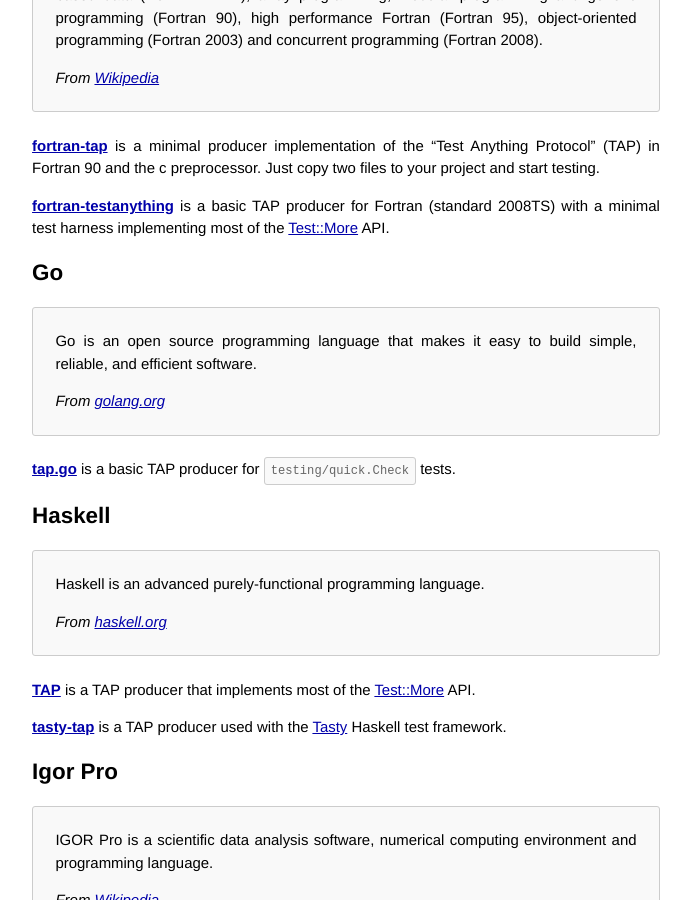
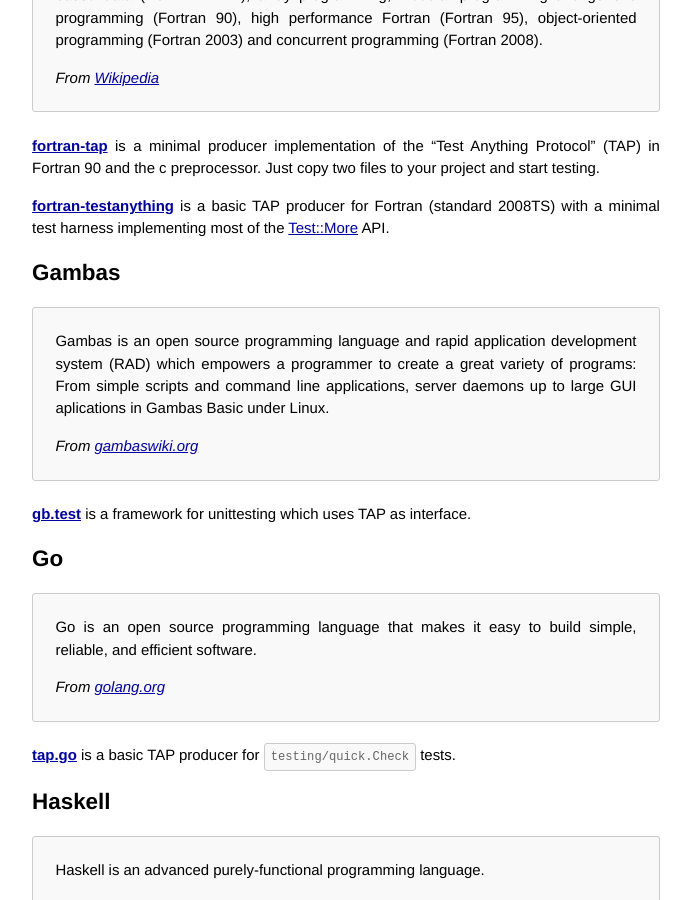
Before and after one commit to TestAnything/testanything.github.io, a Jekyll site: the page built from producers.md, in a window 1280 px wide and 900 px high, scrolled down 3912 px. Shown: the whole window, without its empty margins (294-985 px from the left). Built offline with Jekyll 4.4.1, drawn with Linux system fonts in a browser that asks for light colours.

Commit message:
Add Gambas to producers.md (#141)
* Update producers.md add Gambas3

* Update producers.md add Gambas

* Update producers.md

```diff
--- a/producers.md
+++ b/producers.md
@@ -21,6 +21,7 @@
 [Fish](#fish),
 [Forth](#forth),
 [Fortran](#fortran),
+[Gambas](#gambas),
 [Go](#go),
 [Haskell](#haskell),
 [Igor Pro](#igorpro),
@@ -229,6 +230,16 @@
 **[fortran-testanything](https://github.com/dennisdjensen/fortran-testanything)** is a basic TAP producer for Fortran
 (standard 2008TS) with a minimal test harness implementing most of
 the [Test::More](http://perldoc.perl.org/Test/More.html) API.
+
+## <a id="gambas"></a> [Gambas](#gambas)
+
+> Gambas is an open source programming language and rapid application development system (RAD)
+> which empowers a programmer to create a great variety of programs:  From simple scripts and command line applications,
+> server daemons up to large GUI aplications in Gambas Basic under Linux.
+>
+> *From [gambaswiki.org](http://gambaswiki.org/)*
+
+**[gb.test](http://gambaswiki.org/wiki/comp/gb.test)** is a framework for unittesting which uses TAP as interface.
 
 ## <a id="go"></a> [Go](#go)
 
```
